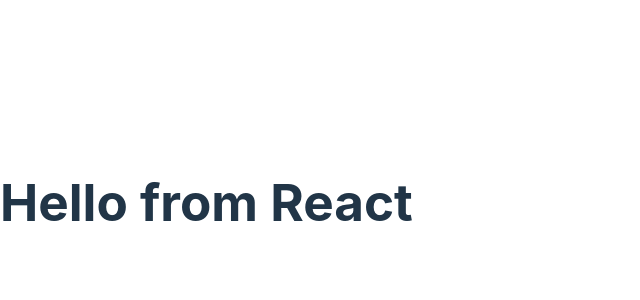
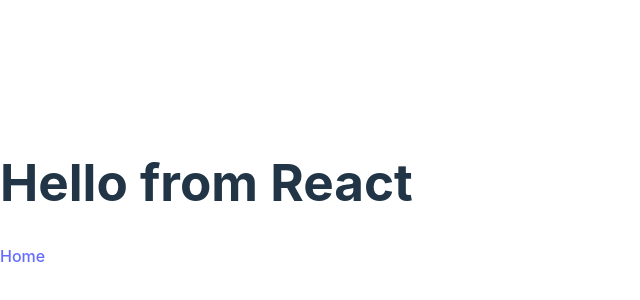
Before and after one commit to samjackson24816/Website, a React (Vite) app: page / in a window 1280 px wide. Shown: the part 198-498 px from the top of the page, without its empty margins (0-640 px from the left). Built offline with nearby package versions, Linux system fonts and the light colour scheme.

Commit message:
Made some simple react components for practice

```diff
--- a/src/App.tsx
+++ /dev/null
@@ -1,8 +0,0 @@
-
-
-function App() {
-  return <h1>Hello from React</h1>
-}
-
-
-export default App
--- /dev/null
+++ b/src/Components/App.tsx
@@ -0,0 +1,13 @@
+import List from './List.tsx'
+
+function App() {
+  return  (
+  <div>
+    <h1>Hello from React</h1>
+    <p>{List()}</p>
+  </div>
+  )
+}
+
+
+export default App
--- /dev/null
+++ b/src/Components/List.tsx
@@ -0,0 +1,7 @@
+
+
+function List() {
+    return <a href="https://samjcoding.web.app"> Home </a>;
+}
+
+export default List
--- a/src/main.tsx
+++ b/src/main.tsx
@@ -1,6 +1,6 @@
 import { StrictMode } from 'react'
 import { createRoot } from 'react-dom/client'
-import App from './App.tsx'
+import App from './Components/App.tsx'
 import './index.css'
 
 createRoot(document.getElementById('root')!).render(
```
